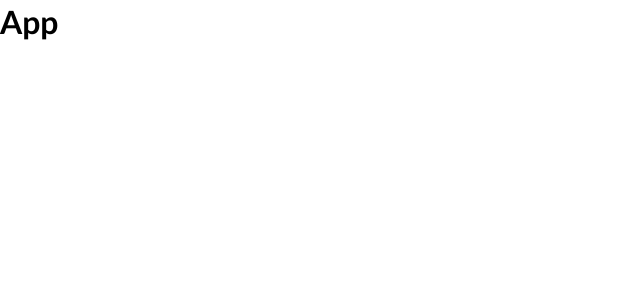
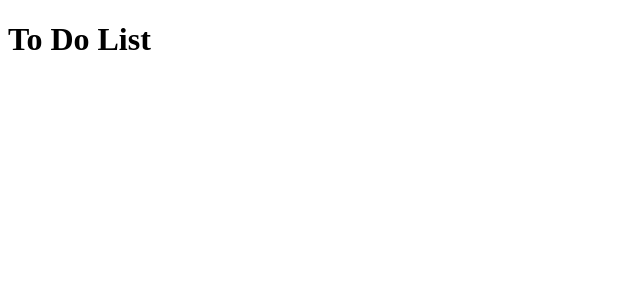
Before and after one commit to jvnhrn/react-crash-course-todo-list, a React (Create React App) app: page / in a window 1280 px wide. Shown: the top 300 px of the page, without its empty margins (0-640 px from the left). Built offline with nearby package versions, Linux system fonts and the light colour scheme.

Commit message:
add todos in app

```diff
--- a/src/App.js
+++ b/src/App.js
@@ -1,5 +1,5 @@
 import React, { Component } from 'react';
-import './App.css';
+import Todos from './components/Todos';
 
 /* function App() {
   return (
@@ -13,7 +13,7 @@ class App extends Component{
   render(){
     return(
       <div className="App">
-      <h1>App </h1>
+      <Todos />
       </div>
     );
   }
--- a/src/components/Todos.js
+++ b/src/components/Todos.js
@@ -1,10 +1,11 @@
 import React, { Component } from 'react';
+
 
 class Todos extends Component {
     render() {
         return (
             <div>
-                <h1>To Do</h1>
+                <h1>To Do List</h1>
             </div>
         );
     }
```
Also changed, not shown: 1 other file (tests, documents, lock files or other folders).
